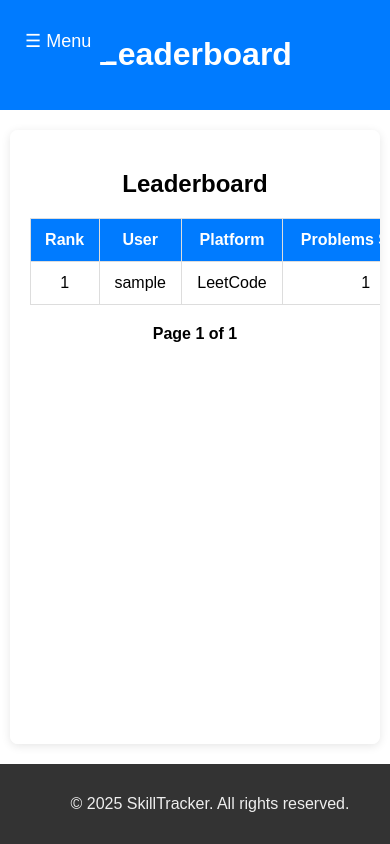
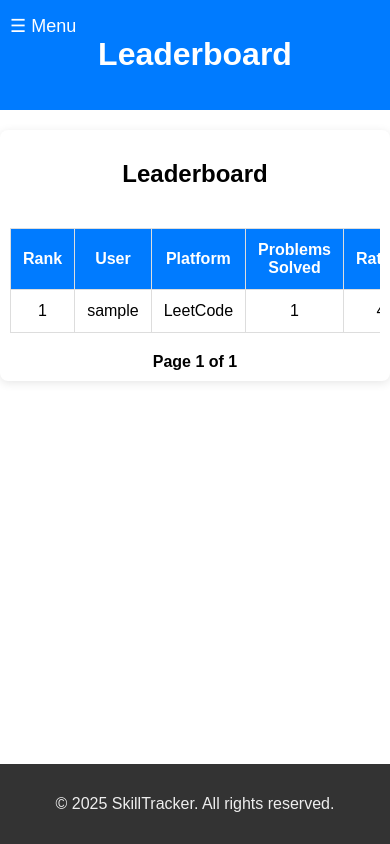
Before and after one commit to karthikeya1104/SkillTracker, a Django app: template templates/leaderboard.html in a window 390 px wide. Run offline with Django 5.2, Linux system fonts and the light colour scheme; tables that the repository leaves empty hold one stand-in row (values such as "Sample post"); the template is opened without the code that fills it: values that come from a table or form of the project are taken from there, most other values are stand-ins (such as "Sample title", 1, 10 or a date in 2020).

Commit message:
UI update

```diff
--- a/static/css/home.css
+++ b/static/css/home.css
@@ -80,7 +80,7 @@
 
     .menu-btn {
         display: flex;
-        background-color: #007bff;
+        background-color: transparent;
         color: white;
         padding: 10px 0px;
         font-size: 18px;
@@ -90,7 +90,7 @@
         position: absolute;
         top: 10px;
         z-index: 1000;
-        transition: background-color 0.3s ease;
+        transition: background-color 0.5s ease;
     }
 }
 
--- a/static/css/leaderboard.css
+++ b/static/css/leaderboard.css
@@ -1,4 +1,3 @@
-/* Ensure the body takes at least the full height of the viewport */
 body {
     font-family: Arial, sans-serif;
     margin: 0;
@@ -17,22 +16,17 @@
     text-align: center;
 }
 
-/* Centering content */
-.center {
-    text-align: center;
-}
-
 /* Sidebar */
 .sidebar {
+    display: none;
     position: fixed;
     top: 0;
-    left: -250px;
+    left: 0;
+    height: 100%;
     width: 250px;
-    height: 100%;
     background-color: #333;
-    transition: left 0.3s;
-    padding-top: 20px;
-    z-index: 999;
+    color: white;
+    padding: 20px;
 }
 
 .sidebar a {
@@ -47,12 +41,12 @@
 }
 
 .sidebar.show {
-    left: 0;
+    display: block;
 }
 
-/* Navbar (for desktop) */
+/* Navbar */
 nav {
-    background-color: #333333;
+    background-color: #333;
     display: flex;
     justify-content: center;
     padding: 10px 0;
@@ -75,28 +69,28 @@
 /* Mobile Styles */
 @media (max-width: 768px) {
     nav {
-        display: none;
+        display: none; /* Hide the default navigation bar on mobile */
     }
 
     .menu-btn {
         display: flex;
-        background-color: #007bff;
+        background-color: transparent;
         color: white;
-        padding: 10px 15px;
+        padding: 10px 0px;
         font-size: 18px;
         border: none;
         cursor: pointer;
-        margin: 10px;
+        margin: 5px;
         position: absolute;
-        top: 10px;
+        left: 5px;
         z-index: 1000;
-        transition: background-color 0.3s ease;
+        transition: background-color 0.5s ease;
     }
 
-    /* Ensure sidebar content doesn't push footer off-screen */
     .container {
-        padding-bottom: 80px; /* Add space for footer on mobile */
-        flex-grow: 1;
+        padding: 10px 10px;
+        margin: 0;
+        max-width: 100%;
     }
 }
 
@@ -107,41 +101,45 @@
         margin: 0 auto;
     }
 
+    .sidebar {
+        display: none;
+    }
+
     .menu-btn {
-        display: none;
+        display: none; /* Hide the menu button on larger screens */
     }
 }
 
-/* Footer */
 footer {
     text-align: center;
     padding: 15px;
     background-color: #333;
     color: #EEE;
     margin-top: auto;
-    width: 100%;
 }
 
-/* Container for content */
 .container {
-    max-width: 800px;
+    max-width: 100%;
     margin: 20px auto;
-    padding: 20px;
+    padding: 10px 10px;
     background-color: white;
     border-radius: 8px;
     box-shadow: 0 2px 10px rgba(0, 0, 0, 0.1);
-    flex: 1;
-    overflow-x: auto;
+    overflow-x: hidden;
     box-sizing: border-box;
-    width: 95%;
 }
 
 /* Leaderboard Table */
+.table-wrapper {
+    width: 100%;
+    overflow-x: auto;
+    -webkit-overflow-scrolling: touch;
+}
+
 table {
     width: 100%;
     border-collapse: collapse;
     margin-top: 20px;
-    min-width: 500px;
 }
 
 th, td {
@@ -159,22 +157,18 @@
     background-color: #f2f2f2;
 }
 
+tr:nth-child(odd) {
+    background-color: #ffffff;
+}
+
 tr:hover {
     background-color: #ddd;
 }
 
-/* Sort by link styles */
-nav a {
-    color: #007bff;
-    font-weight: normal;
-}
-
-nav a:hover {
-    color: #0056b3;
-}
-
-nav a[style="font-weight: bold;"] {
-    color: #0056b3;
+/* Highlight specific user */
+.table-wrapper .highlight-user {
+    background-color: rgba(184, 189, 186, 0.63);
+    color: #333; /* Optional: Adjust text color to ensure visibility */
     font-weight: bold;
 }
 
@@ -195,22 +189,3 @@
     font-weight: bold;
     margin: 0 10px;
 }
-
-.highlight-user {
-    background-color: #e0f7e9;
-    font-weight: bold;
-    color: #333;
-    border-left: 5px solid #4caf50;
-    transition: all 0.3s ease;
-}
-
-.highlight-user:hover {
-    background-color: #c8e6c9;
-    box-shadow: 0 4px 8px rgba(0, 0, 0, 0.1);
-}
-
-/* Make sure no zooming issues */
-html, body {
-    height: 100%;
-    overflow-x: hidden;
-}
```
